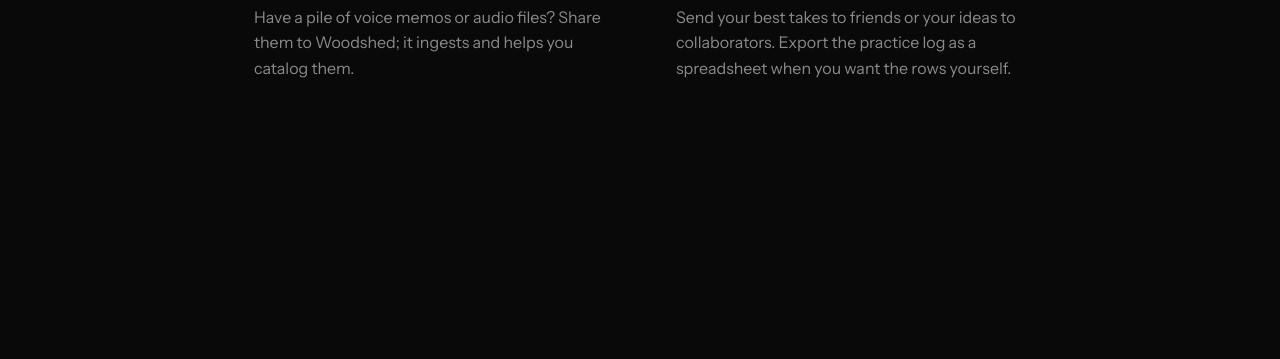
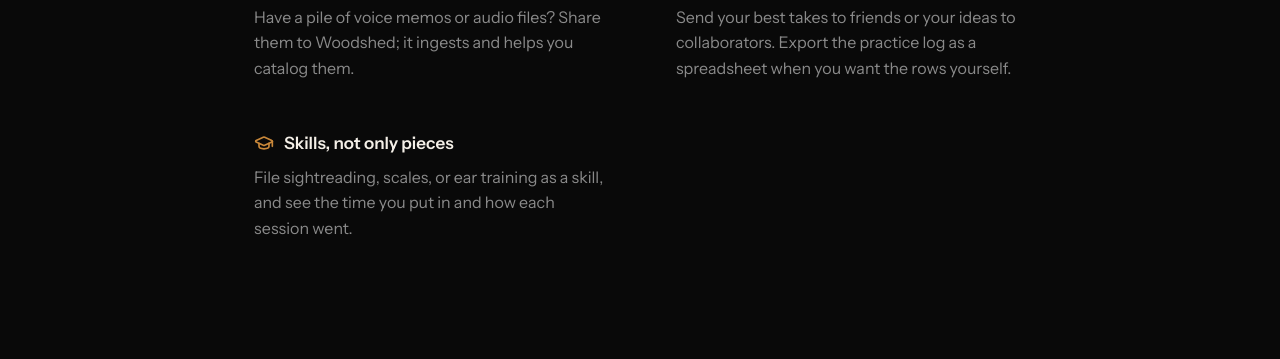
Before and after one commit to freerobby/woodshed-website, a plain HTML site: page index.html in a window 1280 px wide. Shown: the part 7863-8222 px from the top of the page. Drawn offline with Linux system fonts and the light colour scheme.

Commit message:
Add skills to the feature list (#39)
Woodshed can file practice that is not a piece, such as sightreading or
scales, under a skill, and shows the time and a mark for each session.
The feature list gets a fifth item for it.

Co-authored-by: Cursor Agent <cursoragent@cursor.com>

```diff
--- a/index.html
+++ b/index.html
@@ -199,6 +199,15 @@
             </dt>
             <dd>Send your best takes to friends or your ideas to collaborators. Export the practice log as a spreadsheet when you want the rows yourself.</dd>
           </div>
+          <div class="details-item">
+            <dt>
+              <span class="details-icon" aria-hidden="true">
+                <svg viewBox="0 0 24 24" fill="none" stroke="currentColor" stroke-width="2" stroke-linecap="round" stroke-linejoin="round"><path d="M21.42 10.922a1 1 0 0 0-.019-1.838L12.83 5.18a2 2 0 0 0-1.66 0L2.6 9.08a1 1 0 0 0 0 1.832l8.57 3.908a2 2 0 0 0 1.66 0z"/><path d="M22 10v6"/><path d="M6 12.5V16a6 3 0 0 0 12 0v-3.5"/></svg>
+              </span>
+              Skills, not only pieces
+            </dt>
+            <dd>File sightreading, scales, or ear training as a skill, and see the time you put in and how each session went.</dd>
+          </div>
         </dl>
       </div>
     </section>
```
